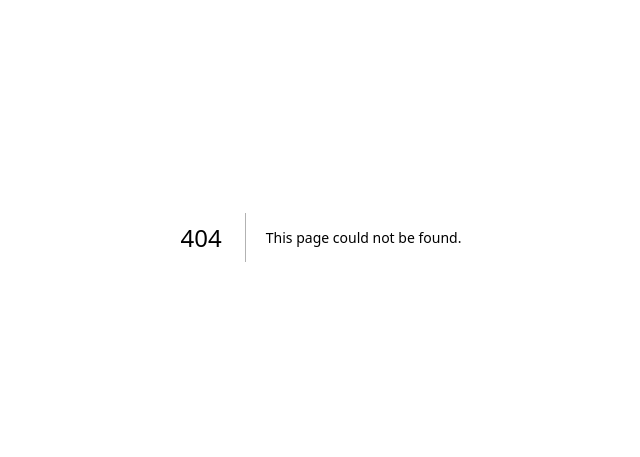
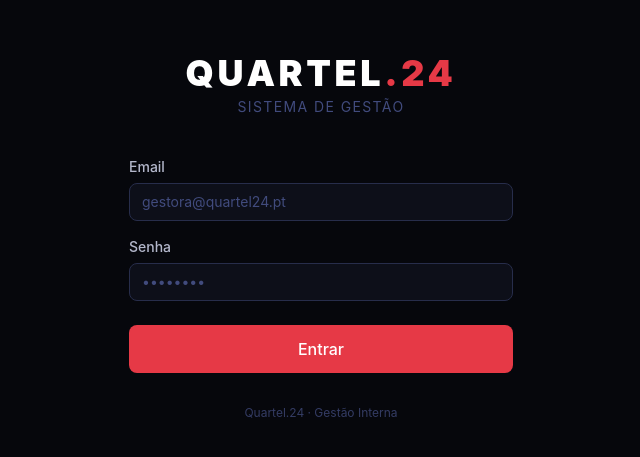
Before and after one commit to WilsonArim/quartel24, a Next.js app: page /login in a window 1280 px wide. Before the commit this address had no page. Shown: the part 163-620 px from the top of the page, without its empty margins (319-959 px from the left). Built offline with nearby package versions, Linux system fonts and the light colour scheme.

Commit message:
feat: add auth proxy and login page (Next.js 16)
- proxy.ts with Supabase session refresh and route protection
- Login page with email/password via Supabase Auth
- Redirects: unauthenticated → /login, authenticated → /

Co-Authored-By: Claude Opus 4.6 (1M context) <noreply@anthropic.com>

```diff
--- /dev/null
+++ b/src/app/login/page.tsx
@@ -0,0 +1,89 @@
+'use client'
+
+import { useState, FormEvent } from 'react'
+import { useRouter } from 'next/navigation'
+import { createClient } from '@/lib/supabase/client'
+import { Button } from '@/components/ui/Button'
+import { Input } from '@/components/ui/Input'
+
+export default function LoginPage() {
+  const router = useRouter()
+  const [email, setEmail] = useState('')
+  const [password, setPassword] = useState('')
+  const [error, setError] = useState('')
+  const [loading, setLoading] = useState(false)
+
+  async function handleSubmit(e: FormEvent) {
+    e.preventDefault()
+    setError('')
+    setLoading(true)
+
+    const supabase = createClient()
+    const { error } = await supabase.auth.signInWithPassword({ email, password })
+
+    if (error) {
+      setError('Email ou senha incorretos. Tenta novamente.')
+      setLoading(false)
+      return
+    }
+
+    router.push('/')
+    router.refresh()
+  }
+
+  return (
+    <div className="min-h-screen bg-quartel-950 flex items-center justify-center p-4">
+      <div className="w-full max-w-sm">
+        {/* Logo */}
+        <div className="text-center mb-10">
+          <h1 className="text-4xl font-black tracking-widest text-white uppercase mb-1">
+            Quartel<span className="text-accent">.24</span>
+          </h1>
+          <p className="text-quartel-500 text-sm tracking-widest uppercase">Sistema de Gestão</p>
+        </div>
+
+        {/* Formulário */}
+        <form onSubmit={handleSubmit} className="space-y-4">
+          <Input
+            label="Email"
+            type="email"
+            placeholder="gestora@quartel24.pt"
+            value={email}
+            onChange={(e) => setEmail(e.target.value)}
+            required
+            autoComplete="email"
+          />
+
+          <Input
+            label="Senha"
+            type="password"
+            placeholder="••••••••"
+            value={password}
+            onChange={(e) => setPassword(e.target.value)}
+            required
+            autoComplete="current-password"
+          />
+
+          {error && (
+            <div className="rounded-lg bg-red-500/10 border border-red-500/30 px-4 py-3 text-sm text-red-400">
+              {error}
+            </div>
+          )}
+
+          <Button
+            type="submit"
+            className="w-full mt-2"
+            size="lg"
+            loading={loading}
+          >
+            Entrar
+          </Button>
+        </form>
+
+        <p className="text-center text-xs text-quartel-600 mt-8">
+          Quartel.24 · Gestão Interna
+        </p>
+      </div>
+    </div>
+  )
+}
--- /dev/null
+++ b/src/proxy.ts
@@ -0,0 +1,12 @@
+import { type NextRequest } from 'next/server'
+import { updateSession } from '@/lib/supabase/middleware'
+
+export async function proxy(request: NextRequest) {
+  return await updateSession(request)
+}
+
+export const config = {
+  matcher: [
+    '/((?!_next/static|_next/image|favicon.ico|.*\\.(?:svg|png|jpg|jpeg|gif|webp)$).*)',
+  ],
+}
```
